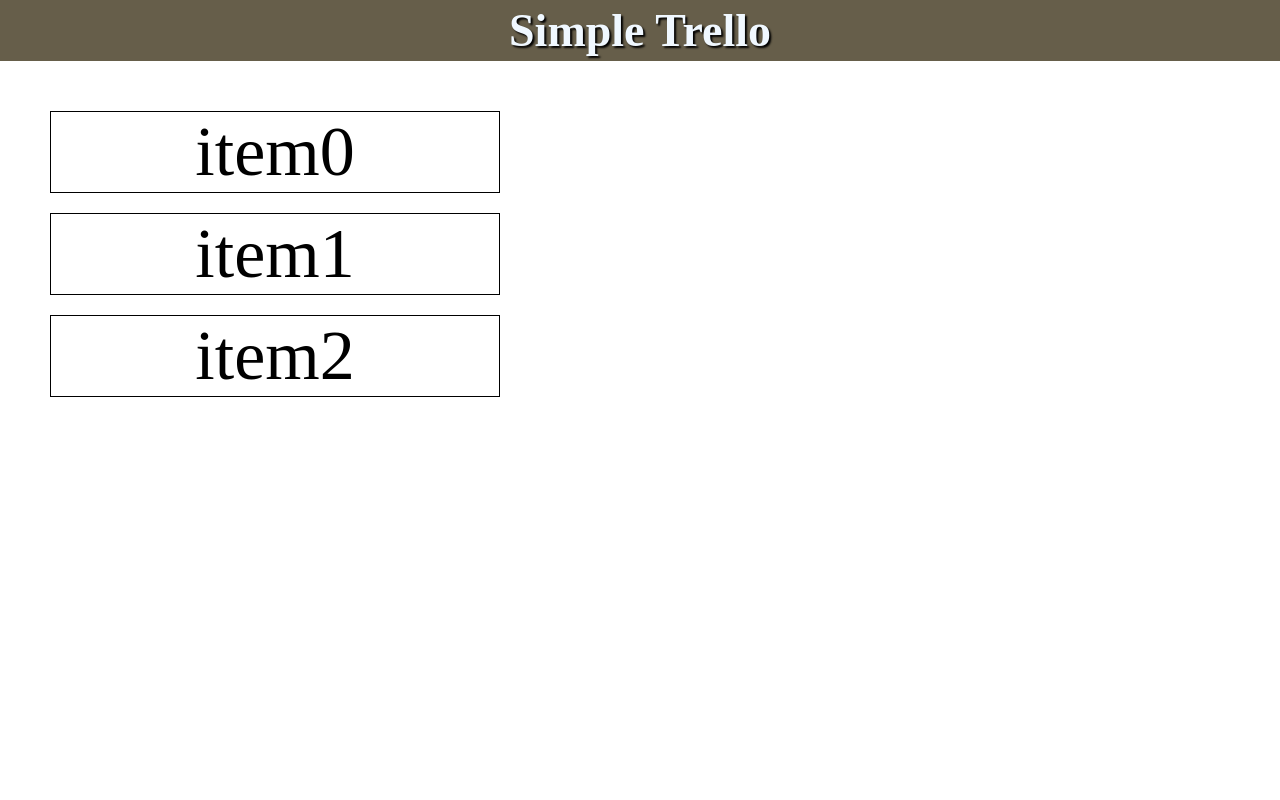
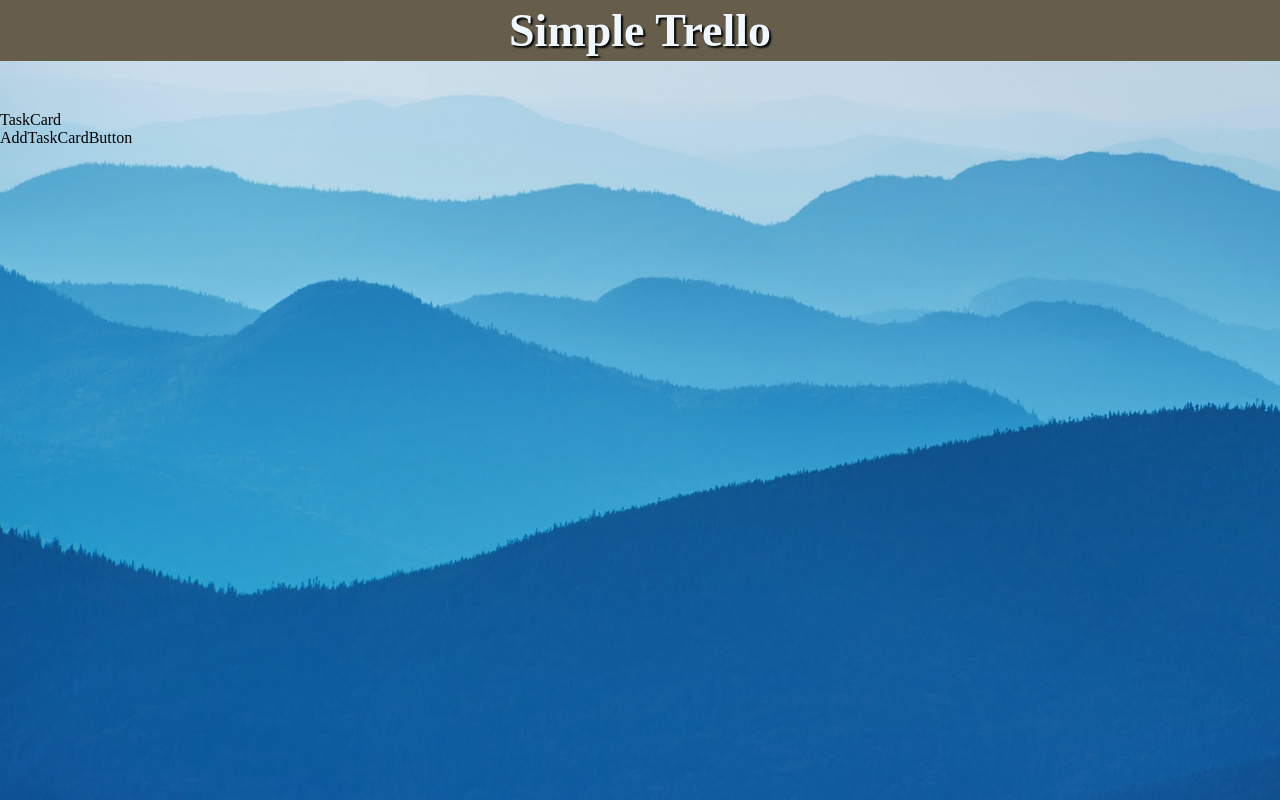
Before and after one commit to s-yoshiii/trello-practice-app, a React (Create React App) app: page / in a window 1280 px wide. Built offline with nearby package versions, Linux system fonts and the light colour scheme.

Commit message:
背景の設定、TaskCardコンポーネント作成

```diff
--- a/src/App.js
+++ b/src/App.js
@@ -1,51 +1,14 @@
-import { useState } from "react";
-import { DragDropContext, Droppable, Draggable } from "react-beautiful-dnd";
+import React from "react";
 import "./App.css";
 import Header from "./components/header/Header";
+import TaskCards from "./components/task/TaskCards";
 
 function App() {
-  const [items] = useState([
-    { id: 0, text: "item0" },
-    { id: 2, text: "item1" },
-    { id: 3, text: "item2" },
-  ]);
-  const onDragEnd = (result) => {
-    const remove = items.splice(result.source.index, 1);
-    items.splice(result.destination.index, 0, remove[0]);
-  };
   return (
-    <>
+    <div className="app">
       <Header />
-      <div className="dragDropArea">
-        <DragDropContext onDragEnd={onDragEnd}>
-          <Droppable droppableId="droppable">
-            {(provided) => (
-              <div ref={provided.innerRef} {...provided.droppableProps}>
-                {items.map((item, index) => (
-                  <Draggable
-                    draggableId={item.text}
-                    index={item.id}
-                    key={item.id}
-                  >
-                    {(provided) => (
-                      <div
-                        className="item"
-                        ref={provided.innerRef}
-                        {...provided.draggableProps}
-                        {...provided.dragHandleProps}
-                      >
-                        {item.text}
-                      </div>
-                    )}
-                  </Draggable>
-                ))}
-                {provided.placeholder}
-              </div>
-            )}
-          </Droppable>
-        </DragDropContext>
-      </div>
-    </>
+      <TaskCards />
+    </div>
   );
 }
 
--- /dev/null
+++ b/src/components/task/TaskCard.jsx
@@ -0,0 +1,7 @@
+import React from "react";
+
+const TaskCard = () => {
+  return <div>TaskCard</div>;
+};
+
+export default TaskCard;
--- /dev/null
+++ b/src/components/task/TaskCards.jsx
@@ -0,0 +1,14 @@
+import React from "react";
+import AddTaskCardButton from "./button/AddTaskCardButton";
+import TaskCard from "./TaskCard";
+
+const TaskCards = () => {
+  return (
+    <div>
+      <TaskCard />
+      <AddTaskCardButton />
+    </div>
+  );
+};
+
+export default TaskCards;
--- /dev/null
+++ b/src/components/task/button/AddTaskCardButton.jsx
@@ -0,0 +1,7 @@
+import React from "react";
+
+const AddTaskCardButton = () => {
+  return <div>AddTaskCardButton</div>;
+};
+
+export default AddTaskCardButton;
--- a/src/index.css
+++ b/src/index.css
@@ -17,3 +17,9 @@ header {
   margin-bottom: 50px;
   background-color: rgb(102, 94, 74);
 }
+
+.app {
+  background: url('../src/images/mountain.jpg') no-repeat top center;
+  background-size: cover;
+  height: 100vh;
+}
```
Also changed, not shown: src/images/mountain.jpg (added).
